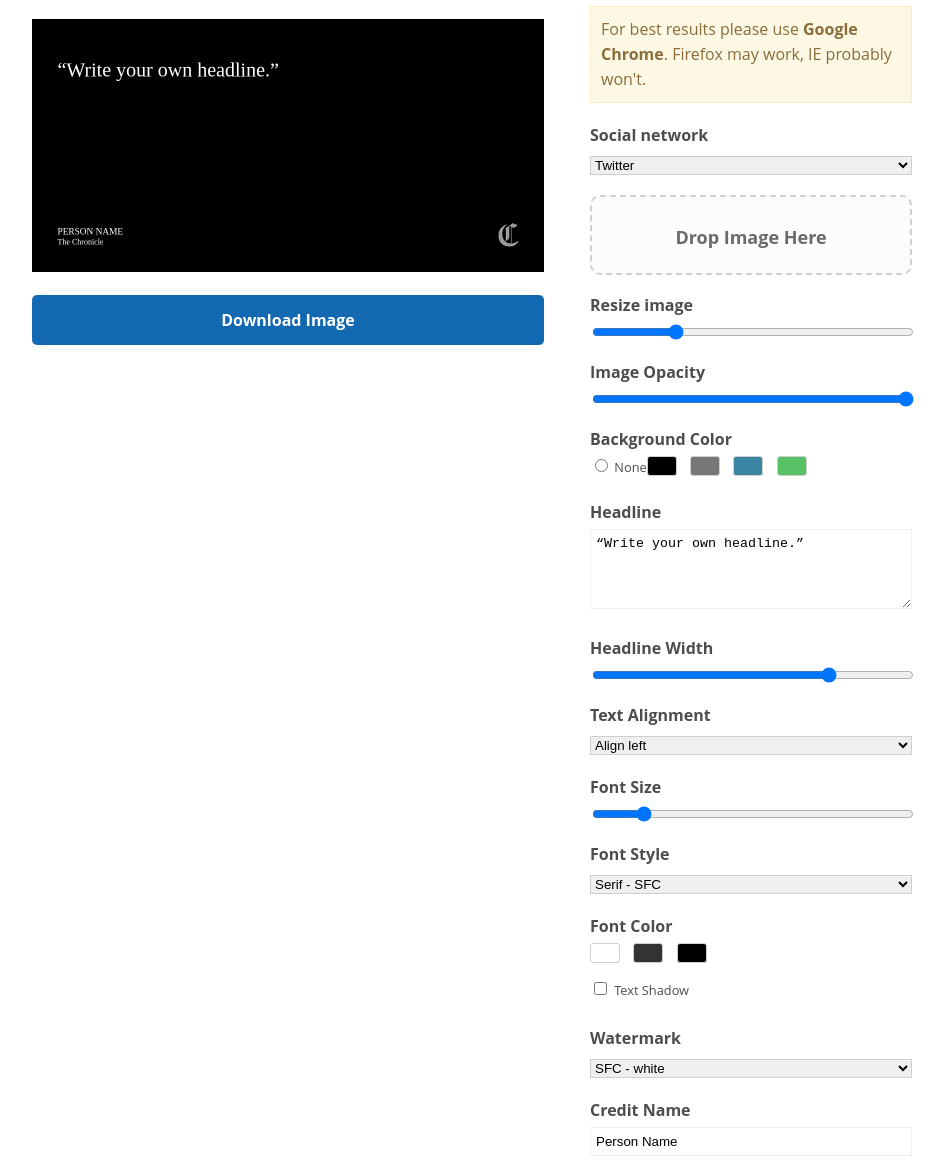
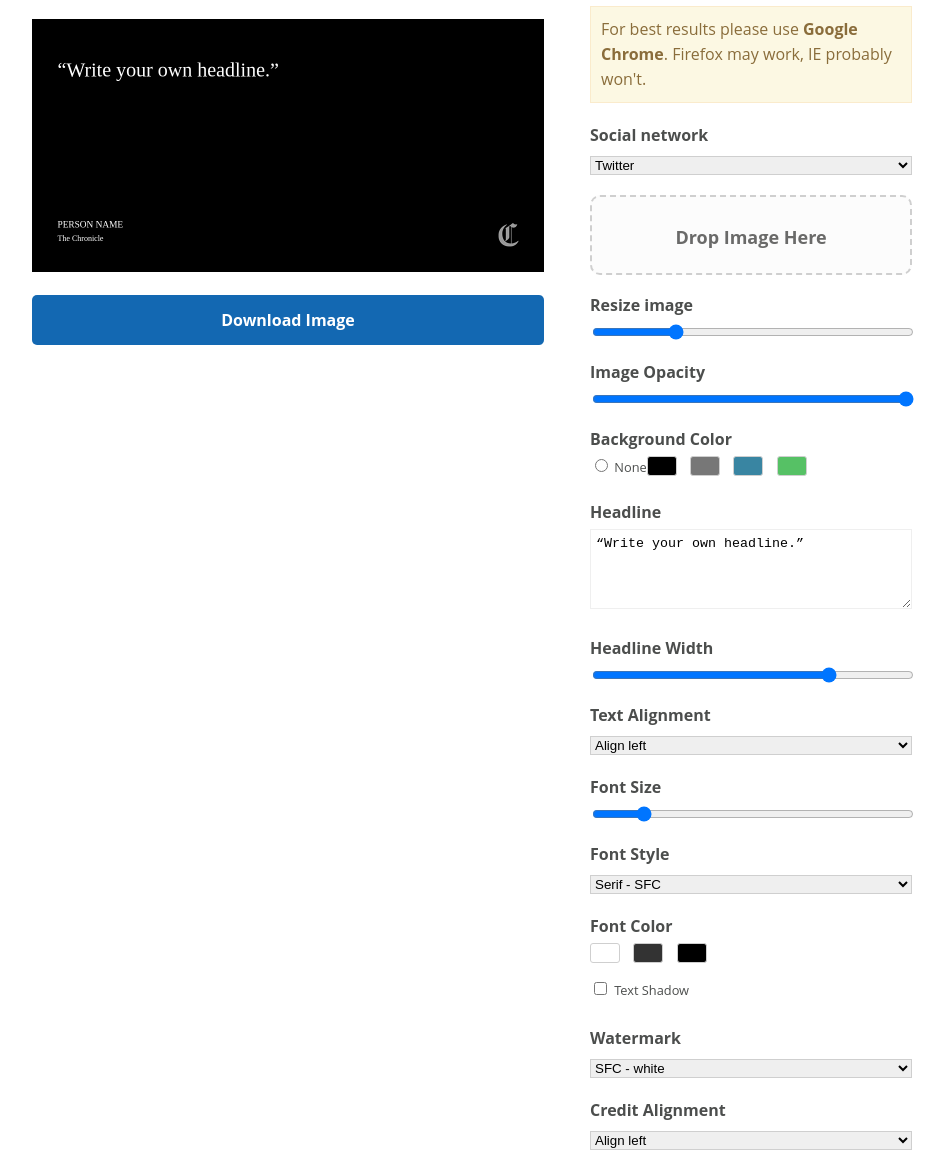
Before and after one commit to sfchronicle/social-card-generator, a website: page index.html in a window 1280 px wide. Shown: the part 74-1241 px from the top of the page, without its empty margins (158-1103 px from the left). Drawn offline with Linux system fonts and the light colour scheme; files that its build step writes are made by us from their sources; a web font is replaced by a local one.

Commit message:
made options for credit alignment

```diff
--- a/index.html
+++ b/index.html
@@ -84,6 +84,11 @@
             <option value="" disabled>Select a watermark</option>
           </select>
 
+          <h2>Credit Alignment</h2>
+          <select class="credit-align" id="credit-align">
+            <option value="" disabled>Select alignment</option>
+          </select>
+
           <h2><label for="credit">Credit Name</label></h2>
           <input id="credit" name="credit" type="text" value="">
 
--- a/source/javascripts/settings.js
+++ b/source/javascripts/settings.js
@@ -71,6 +71,15 @@ var MEME_SETTINGS = {
     {text: 'Align right', value: 'right'}
   ],
 
+  // Credit alignment: valid settings are "left", "center", and "right".
+  creditAlign: 'left',
+  // Credit alignment options: set to empty array to disable alignment picker.
+  creditAlignOpts: [
+    {text: 'Align left', value: 'left'},
+    {text: 'Align center', value: 'center'},
+    {text: 'Align right', value: 'right'}
+  ],
+
   textShadow: false, // Text shadow toggle.
   textShadowEdit: true, // Toggles text shadow control within the editor.
   watermarkAlpha: 1, // Opacity of watermark image.
--- a/source/javascripts/views/meme-canvas.js
+++ b/source/javascripts/views/meme-canvas.js
@@ -127,9 +127,10 @@ MEME.MemeCanvasView = Backbone.View.extend({
 
     function renderCredit(ctx) {
       ctx.textBaseline = 'bottom';
-      ctx.textAlign = 'left';
       ctx.fillStyle = d.fontColor;
       ctx.font = 'normal '+ d.creditSize +'pt '+ d.creditFont;
+      var x = padding;
+      var y = d.height /1.2;
 
       // Text shadow:
       if (d.textShadow) {
@@ -139,14 +140,29 @@ MEME.MemeCanvasView = Backbone.View.extend({
         ctx.shadowBlur = 10;
       }
 
-      ctx.fillText(d.creditText.toUpperCase(), padding, d.height - padding - d.creditSpacing);
+      // Credit alignment:
+      console.log(ctx.textAlign);
+      if (d.creditAlign == 'center') {
+        ctx.textAlign = 'center';
+        x = d.width / 2;
+
+      } else if (d.creditAlign == 'right' ) {
+        ctx.textAlign = 'right';
+        x = d.width - padding;
+
+      } else {
+        ctx.textAlign = 'left';
+      }
+
+      ctx.fillText(d.creditText.toUpperCase(), x,y);
     }
 
     function renderCreditTitle(ctx) {
       ctx.textBaseline = 'bottom';
-      ctx.textAlign = 'left';
       ctx.fillStyle = d.fontColor;
       ctx.font = 'normal '+ d.creditTitleSize +'pt '+ d.creditTitleFont;
+      var x = padding;
+      var y = d.height /1.13;
 
       // Text shadow:
       if (d.textShadow) {
@@ -156,7 +172,20 @@ MEME.MemeCanvasView = Backbone.View.extend({
         ctx.shadowBlur = 10;
       }
 
-      ctx.fillText(d.creditTitle, padding, d.height - padding);
+      // Credit alignment:
+      if (d.creditAlign == 'center') {
+        ctx.textAlign = 'center';
+        x = d.width / 2;
+
+      } else if (d.creditAlign == 'right') {
+        ctx.textAlign = 'right';
+        x = d.width - padding;
+
+      } else {
+        ctx.textAlign = 'left';
+      }
+
+      ctx.fillText(d.creditTitle, x,y);
     }
 
     function renderWatermark(ctx) {
@@ -175,8 +204,15 @@ MEME.MemeCanvasView = Backbone.View.extend({
           tw = mw;
         }
 
+        var x = d.width-padding-tw;
+        var y = d.height-padding-th;
+
+        if(d.creditAlign == 'right'){
+          x = padding
+        }
+
         ctx.globalAlpha = d.watermarkAlpha;
-        ctx.drawImage(m.watermark, 0, 0, bw, bh, d.width-padding-tw, d.height-padding-th, tw, th);
+        ctx.drawImage(m.watermark, 0, 0, bw, bh, x, y, tw, th);
         ctx.globalAlpha = 1;
         ctx.restore();
       }
--- a/source/javascripts/views/meme-editor.js
+++ b/source/javascripts/views/meme-editor.js
@@ -40,6 +40,11 @@ MEME.MemeEditorView = Backbone.View.extend({
     // Build text alignment options:
     if (d.textAlignOpts && d.textAlignOpts.length) {
       $('#text-align').append(buildOptions(d.textAlignOpts)).show();
+    }
+
+    // Build credit alignment options:
+    if (d.creditAlignOpts && d.creditAlignOpts.length) {
+      $('#credit-align').append(buildOptions(d.creditAlignOpts)).show();
     }
 
     // Build font family options:
@@ -93,6 +98,7 @@ MEME.MemeEditorView = Backbone.View.extend({
     this.$('#headline-width').val(d.headlineWidth);
     this.$('#font-family').val(d.fontFamily);
     this.$('#text-align').val(d.textAlign);
+    this.$('#credit-align').val(d.creditAlign);
     this.$('#text-shadow').prop('checked', d.textShadow);
     this.$('#font-color').find('[value="'+d.fontColor+'"]').prop('checked', true);
     this.$("#overlay-alpha").val(d.overlayAlpha);
@@ -111,6 +117,7 @@ MEME.MemeEditorView = Backbone.View.extend({
     'change [name="font-color"]': 'onFontColor',
     'change #watermark': 'onWatermark',
     'change #text-align': 'onTextAlign',
+    'change #credit-align': 'onCreditAlign',
     'change #text-shadow': 'onTextShadow',
     'change [name="background-color"]': "onBackgroundColor",
     'dragover #dropzone': 'onZoneOver',
@@ -133,6 +140,10 @@ MEME.MemeEditorView = Backbone.View.extend({
 
   onTextAlign: function() {
     this.model.set('textAlign', this.$('#text-align').val());
+  },
+
+  onCreditAlign: function() {
+    this.model.set('creditAlign', this.$('#credit-align').val());
   },
 
   onTextShadow: function() {
```
Also changed, not shown: dist/scripts.js, 3 other files.
